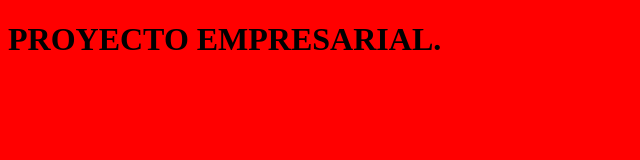
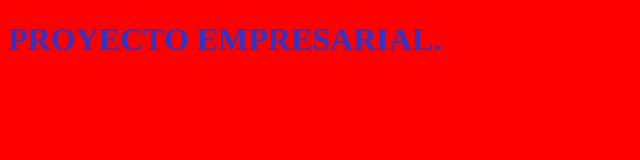
Before and after one commit to BryanGonzalezDeveloper/CursoGit, a plain HTML site: page index.html in a window 1280 px wide. Shown: the whole page, without its empty margins (0-640 px from the left). Drawn offline with Linux system fonts and the light colour scheme.

Commit message:
letra en negrita y color rgb

```diff
--- a/stilo.css
+++ b/stilo.css
@@ -1,3 +1,5 @@
 body {
   background-color: red;
+  font-weight: bold;
+  color: rgb(42, 53, 204);
 }
```
